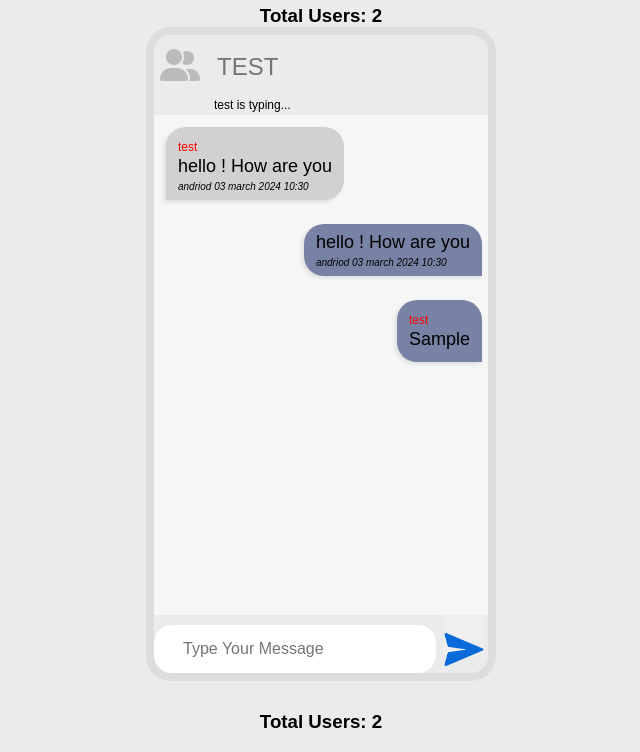
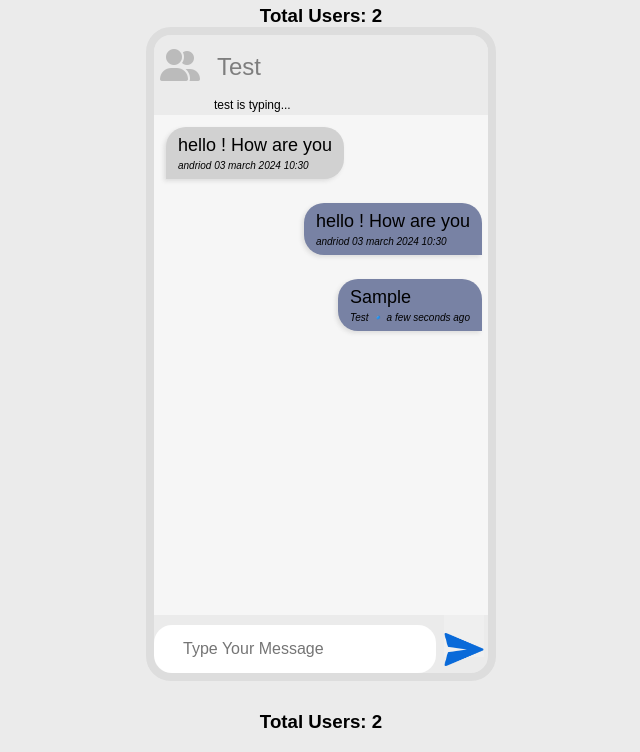
Before and after one commit to maqsoodhussain/ChatRoom, a website: page nodeServer/public/index.html in a window 1280 px wide. Both pictures are taken after typing "Sample" into the empty fields and a click on the button 783 px from the left and 684 px from the top of the page. Shown: the part 48-800 px from the top of the page, without its empty margins (319-959 px from the left). Drawn offline with nearby package versions, Linux system fonts and the light colour scheme; no server answers; a web font is replaced by a local one.

Commit message:
90% done

```diff
--- a/nodeServer/public/index.html
+++ b/nodeServer/public/index.html
@@ -18,7 +18,8 @@
             <input type="text"
              id="input-name"
              class="input-name"
-             placeholder="TEST"
+             value="Test"
+
              maxlength="25"
             />
         </div>
@@ -30,7 +31,6 @@
         </li>
          <ul class="message-container" id="message-container">
             <li class="message-left">
-                <span id="user-name">test</span>
                 <p class="message">
                     hello ! How are you
                   <span>andriod   03 march 2024 10:30</span>
@@ -57,7 +57,7 @@
         <h3 class="total-user" id="usertotal2">Total Users: <b>2</b></h3>
     </div>
 <script src="/socket.io/socket.io.js"></script>
-
+<script src="https://cdnjs.cloudflare.com/ajax/libs/moment.js/2.29.4/moment.min.js" referrerpolicy="no-referrer"></script>
 <script src="main.js"></script>
 </body>
 </html>
--- a/nodeServer/public/main.js
+++ b/nodeServer/public/main.js
@@ -17,6 +17,10 @@ msgform.addEventListener('submit', (e) =>{
 socket.on('total-user', (data)=>{
     totalUsers.innerHTML=`Total Users: <b>${data}</b>`;
     totalUsers2.innerHTML=`Total Users: <b>${data}</b>`;
+   if(data === 3){
+
+        confirm("3Rd person added knows ");
+    }
 
 });
 
@@ -41,10 +45,11 @@ socket.on('chat-msg', (data) =>{
 })
 
 function  addMsg(isOwnMsg, data){
-    const ele= `<li class="${isOwnMsg ? "message-right" : "message-left"}"> <span id="user-name">test</span>
+
+    const ele= `<li class="${isOwnMsg ? "message-right" : "message-right"}">
     <p class="message">
         ${data.message}
-      <span>${data.name}</span>
+      <span>${data.name} 🔹 ${moment(data.dateTime).fromNow()}</span>
     </p>
 </li>`
 
```
Also changed, not shown: nodeServer/app.js (line endings or trailing spaces).
